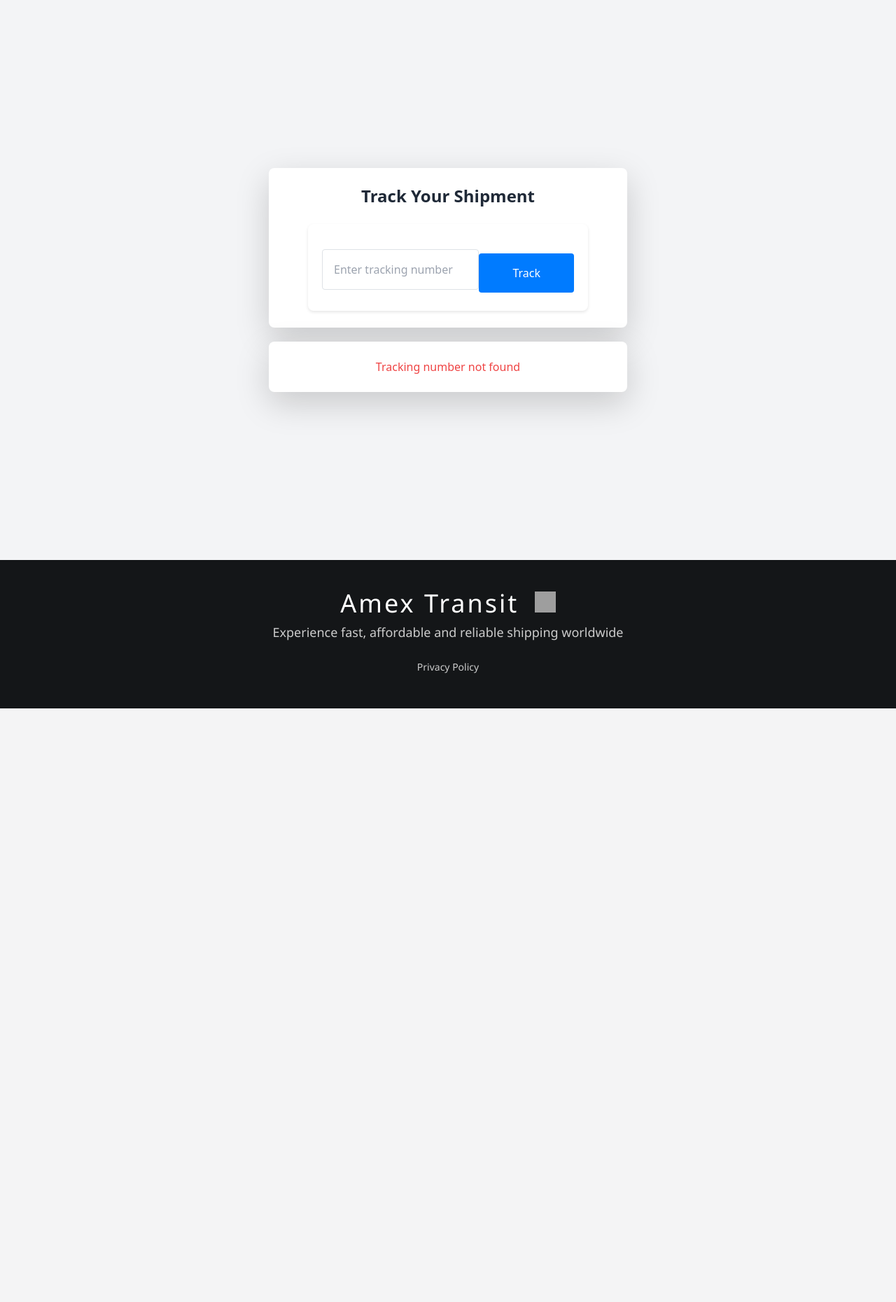
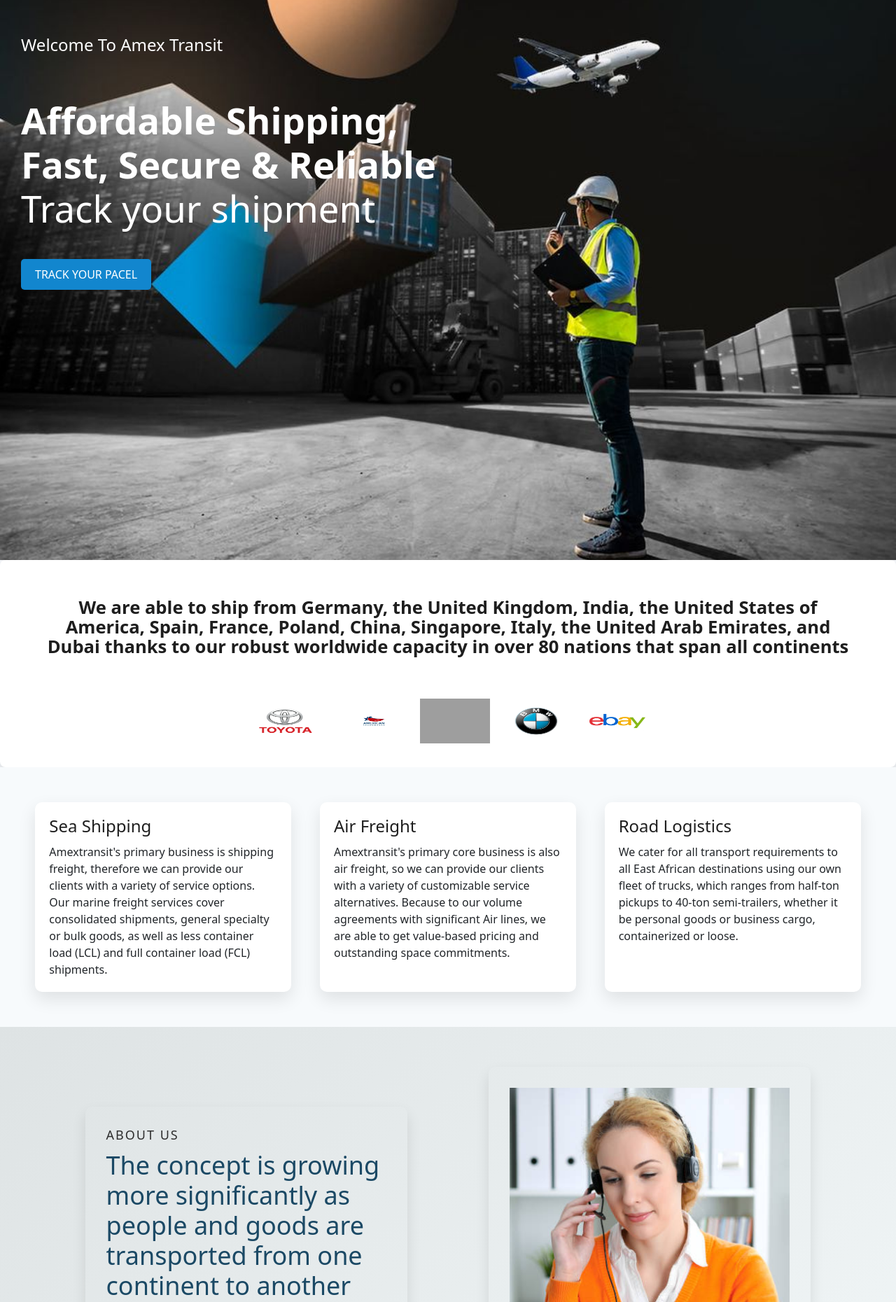
Before and after one commit to Oluwasegun02/Amextransit, a Django app: page /track/ in a window 1280 px wide. Shown: the part 62-1922 px from the top of the page at 70% size. Before the commit the page ends 1074 px from the top, so only its background shows below. Run offline with Django 4.2, Linux system fonts and the light colour scheme; grey boxes are pictures that could not be loaded.

Commit message:
Update tracking_page.html

```diff
--- a/templates/tracking/tracking_page.html
+++ b/templates/tracking/tracking_page.html
@@ -1,43 +1,117 @@
+<!-- templates/home.html -->
+
 {% extends 'base.html' %}
+{% load static %}
 {% block content %}
-<main class="min-h-screen bg-gray-100 flex flex-col items-center justify-center px-4 py-10">
-  <!-- Form Section -->
-  <div class="bg-white w-full max-w-lg shadow-lg rounded-lg p-6">
-    <h1 class="text-2xl font-semibold text-gray-800 text-center mb-6">Track Your Shipment</h1>
-    <form method="post" class="space-y-4">
-      {% csrf_token %}
-      <div class="flex items-center">
-        <input
-          type="text"
-          name="tracking_number"
-          placeholder="Enter tracking number"
-          class="w-full p-3 border border-gray-300 rounded-l-lg focus:outline-none focus:ring-2 focus:ring-blue-500 focus:border-transparent"
-        >
-        <button
-          type="submit"
-          class="bg-sky-500 hover:bg-sky-900 text-white px-5 py-3 rounded-r-lg transition-all duration-300 font-medium p-3"
-        >
-          Track
-        </button>
+<div class="showhead">
+  <h4>Welcome To Amex Transit</h4>
+  <div class="text2">
+    <h3><strong>Affordable Shipping, </br> Fast, Secure & Reliable</strong></h3>
+
+    <div class="texts">
+      <h3>Track your shipment</h3>
+      <div class="tracking-input-container">
+        <button id="track-btn" class="submit2"><a href="{% url 'tracking' %}">Track Your Pacel</a></button>
       </div>
-    </form>
+      <p class="message" id="tracking-message"></p>
+    </div>
+
   </div>
+</div>
 
-  <!-- Results Section -->
-  <div id="result" class="mt-10 w-full max-w-lg bg-white shadow-lg rounded-lg p-6">
-    {% if tracking_data.tracking_number == null %}
-    <p class="text-red-500 text-center font-medium">{{ tracking_data.error }}</p>
-    {% elif tracking_data %}
-    <h2 class="text-xl font-semibold text-gray-800 mb-4">Tracking results for:</h2>
-    <p class="text-blue-500 font-medium">Tracking Number: {{ tracking_data.tracking_number }}</p>
-    <div class="mt-4 space-y-2">
-      <p class="text-gray-700"><strong>Status:</strong> {{ tracking_data.status }}</p>
-      <p class="text-gray-700"><strong>Origin:</strong> {{ tracking_data.source_country }}</p>
-      <p class="text-gray-700"><strong>Destination:</strong> {{ tracking_data.destination }}</p>
-      <p class="text-gray-700"><strong>Tariff:</strong> {{ tracking_data.tariff }}</p>
-    </div>
-    {% endif %}
+<div class="comlog bg-white text-center p-6 rounded-lg shadow-lg">
+  <h4 class="text-xl font-semibold mb-6">
+    We are able to ship from Germany, the United Kingdom, India, the United States of America, Spain, France, Poland,
+    China, Singapore, Italy, the United Arab Emirates, and Dubai thanks to our robust worldwide capacity in over 80
+    nations that span all continents
+  </h4>
+  <ul class="flex justify-center space-x-4">
+    <img src="{% static 'images/toyota.png' %}" alt="Toyota" class="w-16 h-16" />
+    <img src="{% static 'images/americatrade.png' %}" alt="America Trade" class="w-16 h-16" />
+    <img src="{% static 'images/apple.jpeg' %}" alt="Apple" class="w-16 h-16" />
+    <img src="{% static 'images/bmw.png' %}" alt="BMW" class="w-16 h-16" />
+    <img src="{% static 'images/ebay.png' %}" alt="eBay" class="w-16 h-16" />
+  </ul>
+</div>
+
+
+<div class="blog">
+  <div class="content">
+    <i></i>
+    <h3>Sea Shipping</h3>
+    <p>
+      Amextransit's primary business is shipping freight, therefore we can provide our clients with a variety of service
+      options. Our marine freight services cover consolidated shipments, general specialty or bulk goods, as well as
+      less container load (LCL) and full container load (FCL) shipments.
+    </p>
   </div>
-</main>
+  <div class="content">
+    <i></i>
+    <h3>Air Freight</h3>
+    <p>
+      Amextransit's primary core business is also air freight, so we can provide our clients with a variety of
+      customizable service alternatives. Because to our volume agreements with significant Air lines, we are able to get
+      value-based pricing and outstanding space commitments.
+    </p>
+  </div>
+  <div class="content">
+    <i></i>
+    <h3>Road Logistics</h3>
+    <p>We cater for all transport requirements to all East African destinations using our own fleet of trucks, which
+      ranges from half-ton pickups to 40-ton semi-trailers, whether it be personal goods or business cargo,
+      containerized or loose.
+    </p>
+  </div>
+</div>
 
+
+<section id="infomal">
+  <div class="side">
+    <h6>ABOUT US</h6>
+    <h2>The concept is growing more significantly as people and goods are transported from one continent to another</h2>
+    <p>
+      Amex Transit is a global logistics service company providing in logistics and supplies solutions to individual and
+      corporate clients throughout the world, Amextransit delivers value by providing supplies support to its clients
+      through a vast global network of partners, making it simple for the business to source products overseas on behalf
+      of prestigious clients at very affordable pricing...
+    </p>
+  </div>
+  <div class="side">
+    <img src="{% static 'images/about.jpg' %}" alt="">
+  </div>
+  <!-- about -->
+</section>
+
+<div class="make">
+  <h2>Through its more than 80 global network offices, Amex Cargo today transports cargo to every city in the United
+    States by land, air, and sea.</h2>
+  <div class="easy">
+    <i></i>
+    <h4>HEAD OFFICE</h4>
+    <p>
+      15000, West Airport Boulevard Sugar Land,
+Houston, Texas 77498, USA.
+    </p>
+  </div>
+  <div class="easy">
+    <i></i>
+    <h4>BRANCH OFFICE</h4>
+    <p>
+      31C-D, Tower B, Reith International No. 1002 Yanhe North Road, Luohu District, Shenzhen, P.R. China,
+Shenzhen, Guangdong, 518000.
+    </p>
+  </div>
+  <div class="easy">
+    <i></i>
+    <h4>BRANCH OFFICE </h4>
+    <p>
+      HongKong Cheung Tat Centre, 18 Cheung
+Lee St, Chai Wan, Hong Kong.
+    </p>
+  </div>
+</div>
+
+
+<script src="https://cdn.jsdelivr.net/npm/bootstrap@5.0.2/dist/js/bootstrap.bundle.min.js"
+  integrity="sha384-MrcW6ZMFYlzcLA8Nl+NtUVF0sA7MsXsP1UyJoMp4YLEuNSfAP+JcXn/tWtIaxVXM" crossorigin="anonymous"></script>
 {% endblock content %}
```
